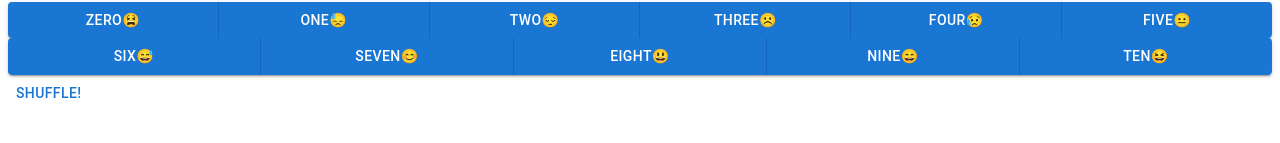
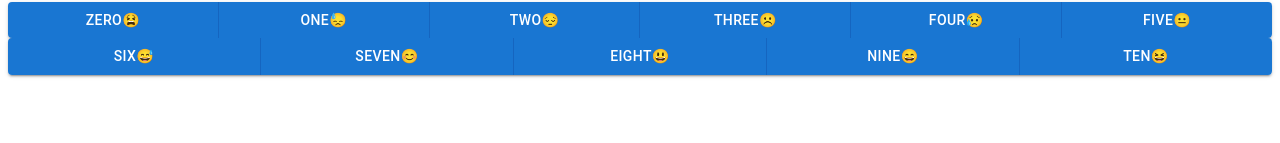
Before and after one commit to cpbound/react-gloom-index, a React (Create React App) app: page / in a window 1280 px wide. Shown: the part 157-300 px from the top of the page. Built offline with nearby package versions, Linux system fonts and the light colour scheme.

Commit message:
i might just leave it here and prettify it in MUI n then deploy this. useEffect is doing my head in

```diff
--- a/src/App.js
+++ b/src/App.js
@@ -13,40 +13,48 @@ function App() {
   const [userInput, setUserInput] = useState();
   const [currentPlaylist, setCurrentPlaylist] = useState([]);
 
-  const userChoice = range(userInput - 10, userInput + 10, 1);
-  const newPlaylist = radiohead.filter((song) =>
-    userChoice.includes(Math.round(song.gloom_index))
-  );
+  const playlist = () => {
+    const userChoice = range(userInput - 10, userInput + 10, 1);
+    const newPlaylist = radiohead.filter((song) =>
+      userChoice.includes(Math.round(song.gloom_index))
+    );
+    setCurrentPlaylist(newPlaylist);
+  };
 
-  const randomize = (array) => {
-    for (let i = array.length - 1; i > 0; i--) {
-        const j = Math.floor(Math.random() * (i + 1));
-        const temp = array[i];
+  // const randomize = (array) => {
+  //   for (let i = array.length - 1; i > 0; i--) {
+  //     const j = Math.floor(Math.random() * (i + 1));
+  //     const temp = array[i];
 
-        // Swap
-        array[i] = array[j];
-        array[j] = temp;
-    }
-    return array;
-};
+  //     // Swap
+  //     array[i] = array[j];
+  //     array[j] = temp;
+  //   }
+  //   return array;
+  // };
 
-  function shuffle() {
-    const shuffledPlaylist = randomize(currentPlaylist)
-    console.log(shuffledPlaylist)
-    setCurrentPlaylist(shuffledPlaylist);
-    console.log(currentPlaylist)
-  }
+  // // function shuffle() {
+  // //   const shuffledPlaylist = randomize(currentPlaylist);
+  // //   console.log(shuffledPlaylist);
+  // //   setCurrentPlaylist(shuffledPlaylist);
+  // //   console.log(currentPlaylist);
+  // // }
 
   useEffect(() => {
-    console.log('Updated state', newPlaylist, currentPlaylist)
-    setCurrentPlaylist(newPlaylist);
+    console.log("Hello")
+    playlist()
   }, [userInput]);
+
 
   return (
     <div className="App">
       <h1>Radiohead Gloom Index</h1>
       <h2>On a scale of 😫0 - 10😆, how are you feeling today?</h2>
-      <ButtonPicker userInput={setUserInput} array={currentPlaylist} shuffle={shuffle} />
+      <ButtonPicker
+        userInput={setUserInput}
+        array={currentPlaylist}
+        playlist={playlist}
+      />
       <PlaylistPicker array={currentPlaylist} />
     </div>
   );
--- a/src/components/ButtonPicker.js
+++ b/src/components/ButtonPicker.js
@@ -4,6 +4,7 @@ import { Button } from "@mui/material";
 
 const ButtonPicker = (props) => {
   function buttonClicked(e) {
+    props.playlist();
     e.preventDefault();
   }
 
@@ -17,8 +18,8 @@ const ButtonPicker = (props) => {
         >
           <Button
             onClick={(e) => {
+              props.userInput(0);
               buttonClicked(e);
-              props.userInput(0);
             }}
           >
             Zero😫
@@ -113,14 +114,14 @@ const ButtonPicker = (props) => {
           </Button>
         </ButtonGroup>
       </div>
-      <Button
+      {/* <Button
         onClick={(e) => {
           buttonClicked(e);
           props.shuffle();
         }}
       >
         Shuffle!
-      </Button>
+      </Button> */}
     </>
   );
 };
```
Also changed, not shown: src/components/PlaylistPicker.js (+9 -9 lines).
